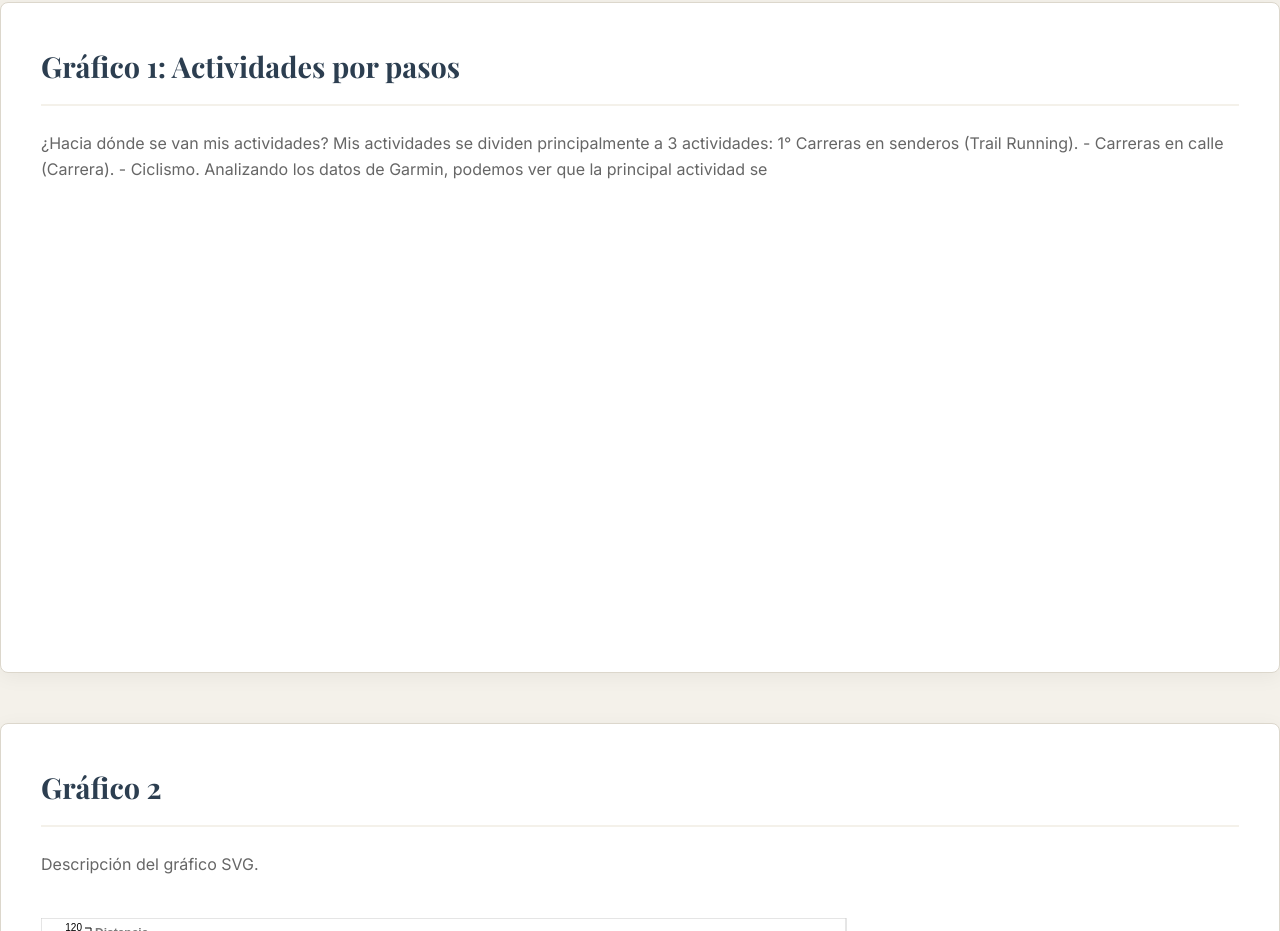
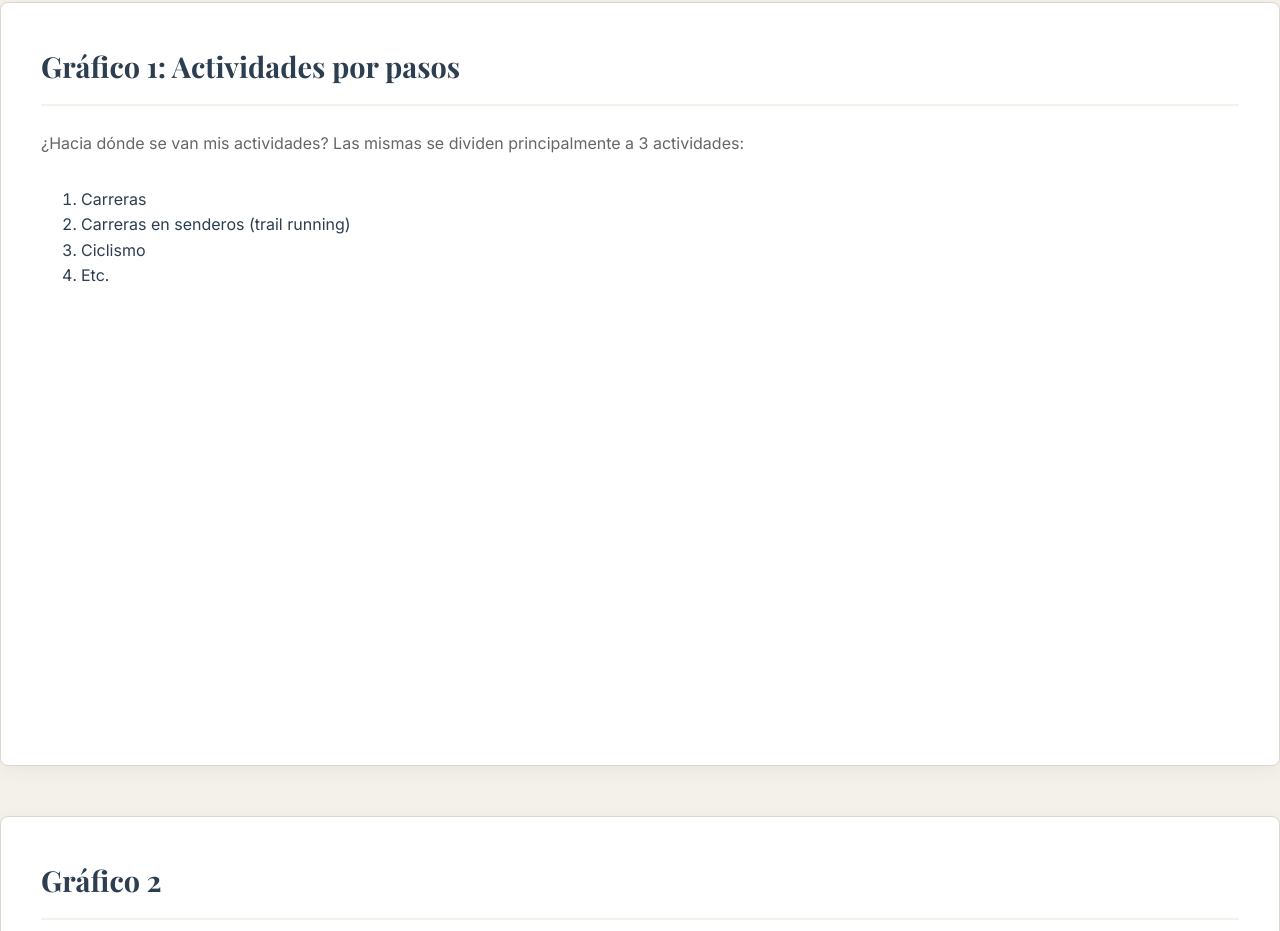
Before and after one commit to edsilva14/infovis, a plain HTML site: page index.html in a window 1280 px wide. Shown: the part 930-1861 px from the top of the page. Drawn offline with nearby package versions, Linux system fonts and the light colour scheme; a script that the page names is missing; a web font is replaced by a local one.

Commit message:
Update index.html

```diff
--- a/index.html
+++ b/index.html
@@ -143,13 +143,14 @@
     <section>
         <h2>Gráfico 1: Actividades por pasos</h2>
         <p class="chart-description">
-            ¿Hacia dónde se van mis actividades? Mis actividades se dividen principalmente a 3 actividades:
+            ¿Hacia dónde se van mis actividades? Las mismas se dividen principalmente a 3 actividades:
+<ol>
+  <li>Carreras</li>
+  <li>Carreras en senderos (trail running)</li>
+  <li>Ciclismo</li>
+	<li>Etc.</li>
+</ol>
 
-                1°    Carreras en senderos (Trail Running).
-                -    Carreras en calle (Carrera).
-                -    Ciclismo.
-
-            Analizando los datos de Garmin, podemos ver que la principal actividad se
         </p>
         <div class="visual-container">
             <div class="flourish-embed flourish-chart" data-src="visualisation/28152335">
```
